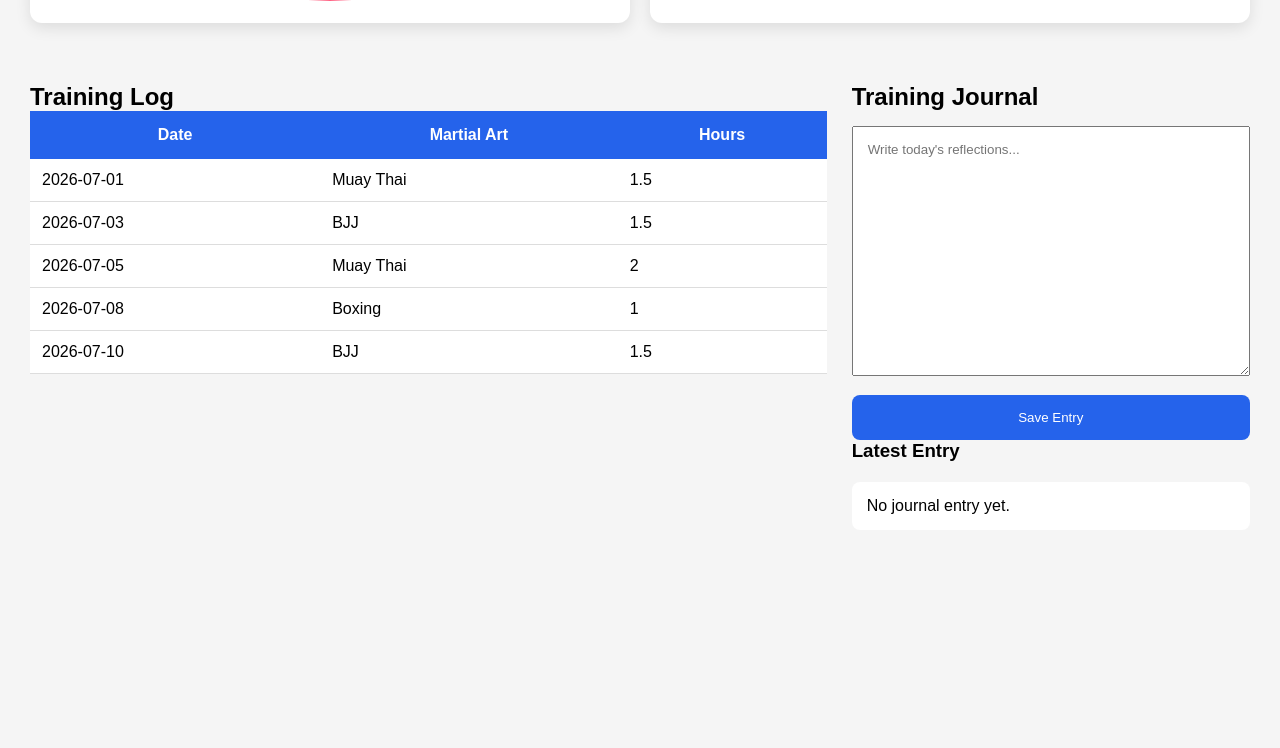
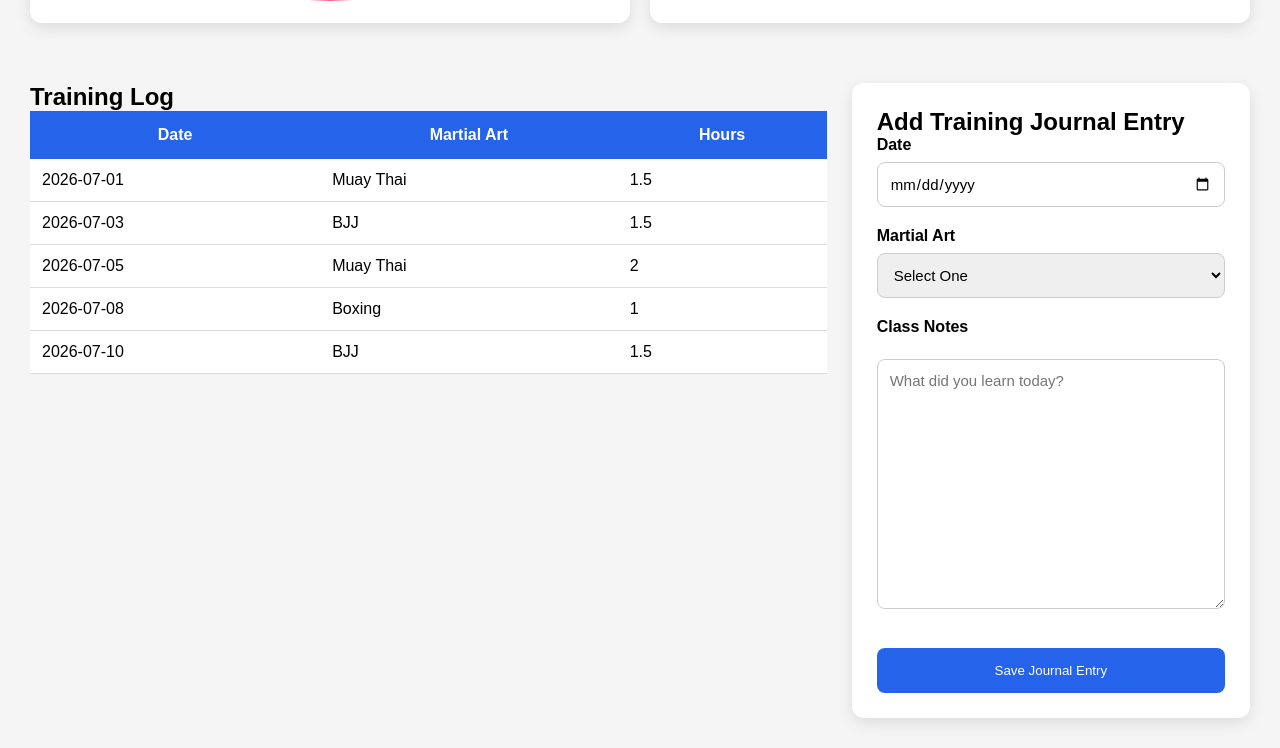
Before and after one commit to VithushanE/MMA-Journey, a plain HTML site: page index.html in a window 1280 px wide. Shown: the part 888-1636 px from the top of the page. Before the commit the page ends 1448 px from the top, so only its background shows below. Drawn offline with nearby package versions, Linux system fonts and the light colour scheme.

Commit message:
adjusted webpage

```diff
--- a/index.html
+++ b/index.html
@@ -84,19 +84,71 @@
 
     </div>
 
-    <div class="journal">
+    <div class="journal-card">
 
-        <h2>Training Journal</h2>
+        <h2>Add Training Journal Entry</h2>
 
-        <textarea id="journalText" placeholder="Write today's reflections..."></textarea>
+        <form id="journalForm">
 
-        <button onclick="saveJournal()">
-            Save Entry
-        </button>
+            <div class="form-group">
 
-        <h3>Latest Entry</h3>
+                <label>Date</label>
 
-        <div id="savedEntry"></div>
+                <input
+                    type="date"
+                    id="entryDate"
+                    required
+                >
+
+            </div>
+
+            <div class="form-group">
+
+                <label>Martial Art</label>
+
+                <select id="martialArt" required>
+
+                    <option value="">Select One</option>
+
+                    <option>Muay Thai</option>
+
+                    <option>Brazilian Jiu-Jitsu</option>
+
+                    <option>Boxing</option>
+
+                    <option>MMA</option>
+
+                    <option>Wrestling</option>
+
+                    <option>Judo</option>
+
+                    <option>Kickboxing</option>
+
+                    <option>Open Mat</option>
+
+                </select>
+
+            </div>
+
+            <div class="form-group">
+
+                <label>Class Notes</label>
+
+                <textarea
+                    id="journalNotes"
+                    rows="8"
+                    placeholder="What did you learn today?"
+                ></textarea>
+
+            </div>
+
+            <button type="submit">
+
+                Save Journal Entry
+
+            </button>
+
+        </form>
 
     </div>
 
--- a/script.js
+++ b/script.js
@@ -146,3 +146,26 @@ const training = [
     }
 
     loadJournal();
+
+    document
+.getElementById("journalForm")
+.addEventListener("submit", function(e){
+
+    e.preventDefault();
+
+    const journalEntry = {
+
+        date:
+            document.getElementById("entryDate").value,
+
+        martialArt:
+            document.getElementById("martialArt").value,
+
+        notes:
+            document.getElementById("journalNotes").value
+
+    };
+
+    console.log(journalEntry);
+
+});
--- a/style.css
+++ b/style.css
@@ -105,3 +105,52 @@ button:hover{
     margin-top:20px;
     border-radius:8px;
 }
+.journal-card{
+
+    background:white;
+
+    padding:25px;
+
+    border-radius:12px;
+
+    box-shadow:0 5px 15px rgba(0,0,0,.1);
+
+}
+
+.form-group{
+
+    margin-bottom:20px;
+
+}
+
+.form-group label{
+
+    display:block;
+
+    margin-bottom:8px;
+
+    font-weight:bold;
+
+}
+
+input[type=date],
+select,
+textarea{
+
+    width:100%;
+
+    padding:12px;
+
+    border:1px solid #ccc;
+
+    border-radius:8px;
+
+    font-size:15px;
+
+}
+
+textarea{
+
+    resize:vertical;
+
+}
```
